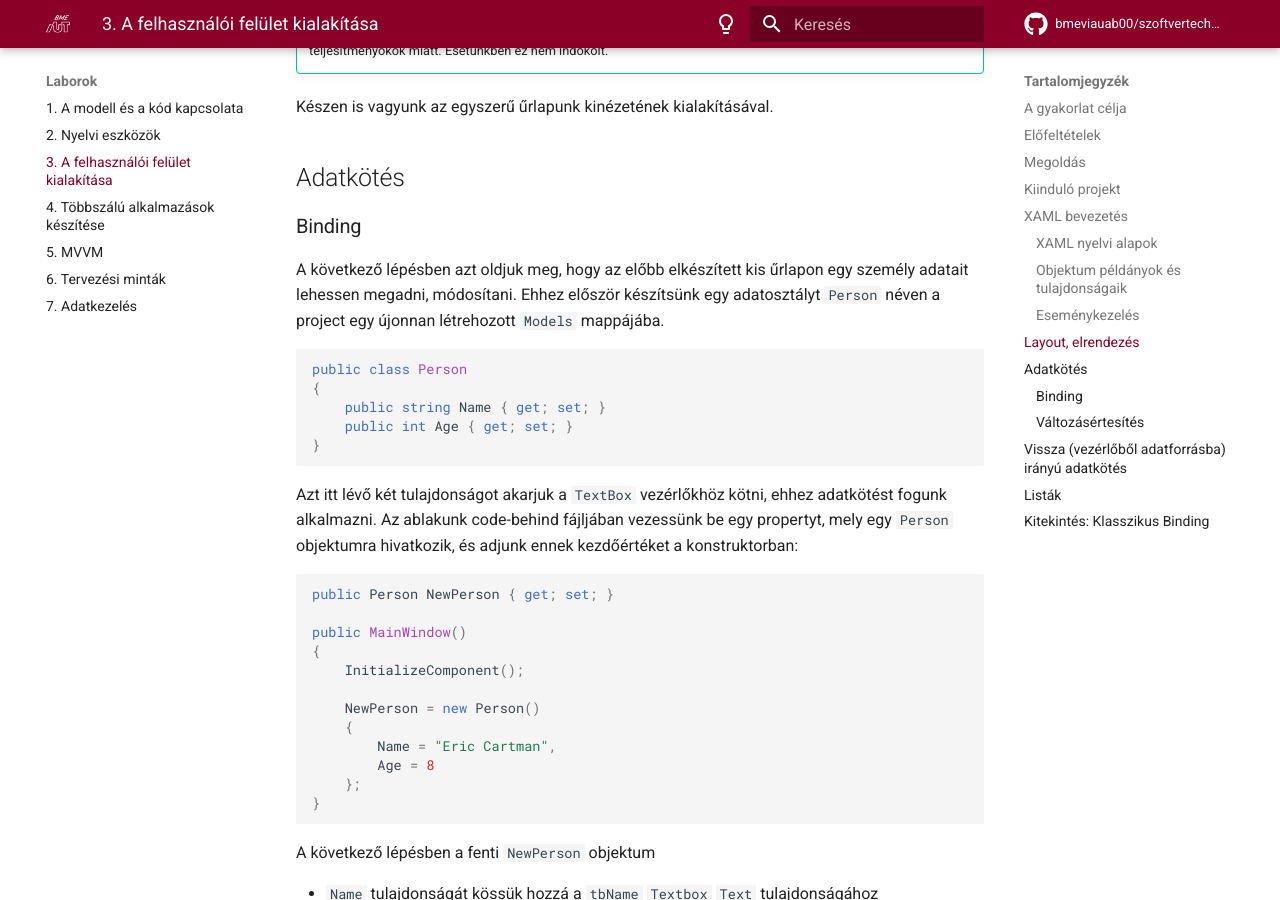
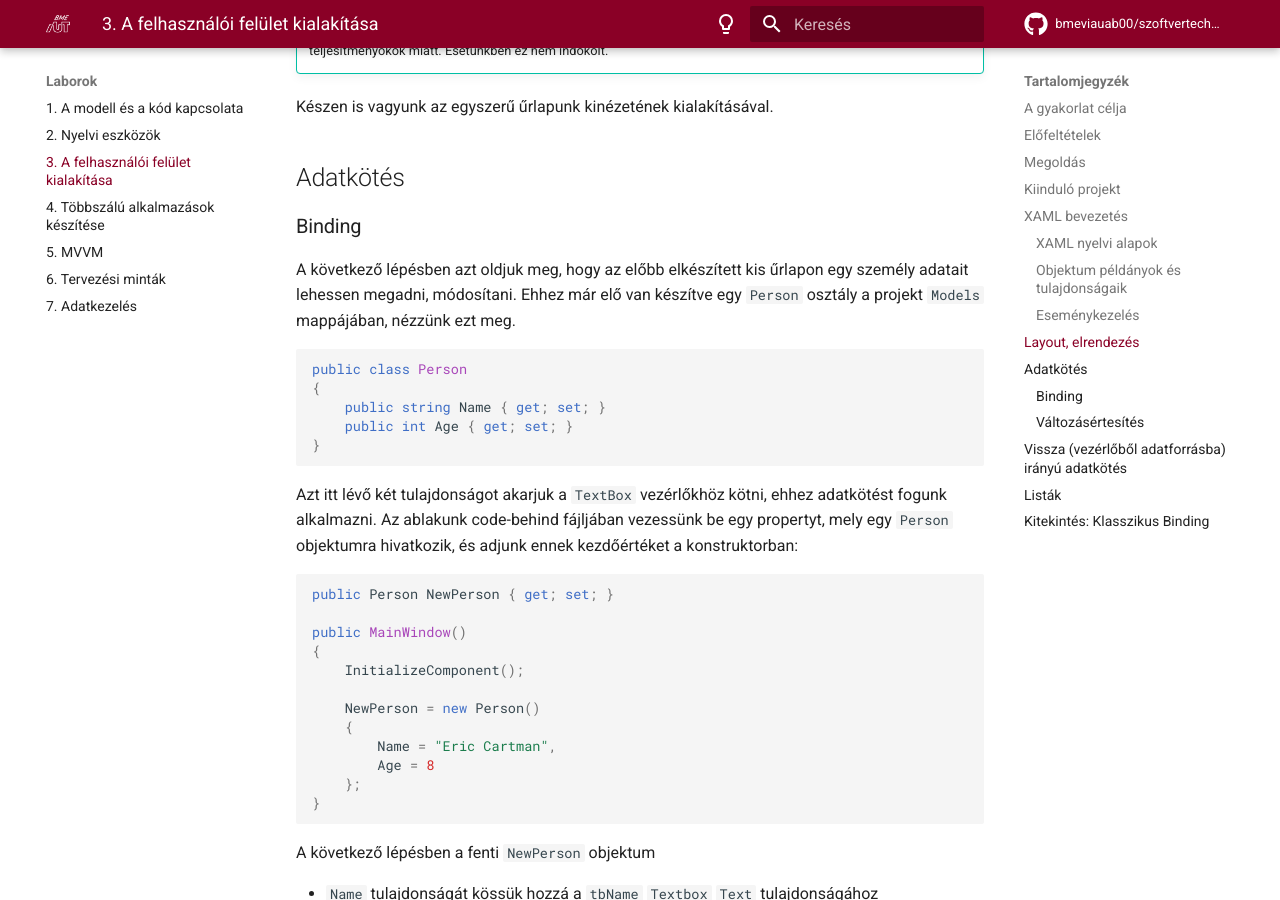
Before and after one commit to bmeviauab00/szoftvertechnikak, an MkDocs documentation site: the page built from docs/labor/3-felhasznaloi-felulet/index.md, in a window 1280 px wide and 900 px high, scrolled down 14746 px. Built offline with MkDocs 1.6.1 and Material for MkDocs 9.7.7, drawn with Linux system fonts in a browser that asks for light colours; emoji names are drawn with the system emoji font; comment, search, counter and statistics services are not loaded; the version menu is left out.

Commit message:
Lab 3 - Person osztály már kész.

````diff
--- a/docs/labor/3-felhasznaloi-felulet/index.md
+++ b/docs/labor/3-felhasznaloi-felulet/index.md
@@ -535,8 +535,7 @@ Készen is vagyunk az egyszerű űrlapunk kinézetének kialakításával.
 
 ### Binding
 
-A következő lépésben azt oldjuk meg, hogy az előbb elkészített kis űrlapon egy személy adatait lehessen megadni, módosítani.
-Ehhez először készítsünk egy adatosztályt `Person` néven a project egy újonnan létrehozott `Models` mappájába.
+A következő lépésben azt oldjuk meg, hogy az előbb elkészített kis űrlapon egy személy adatait lehessen megadni, módosítani. Ehhez már elő van készítve egy `Person` osztály a projekt `Models` mappájában, nézzünk ezt meg.
 
 ```csharp
 public class Person
````
